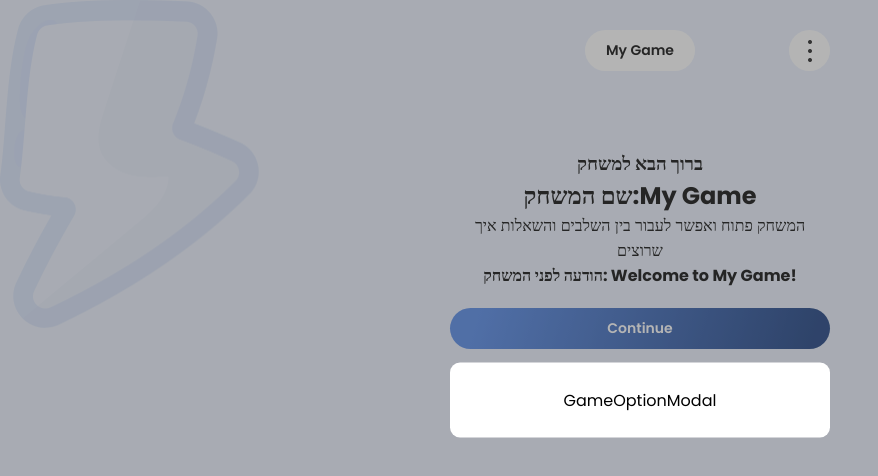
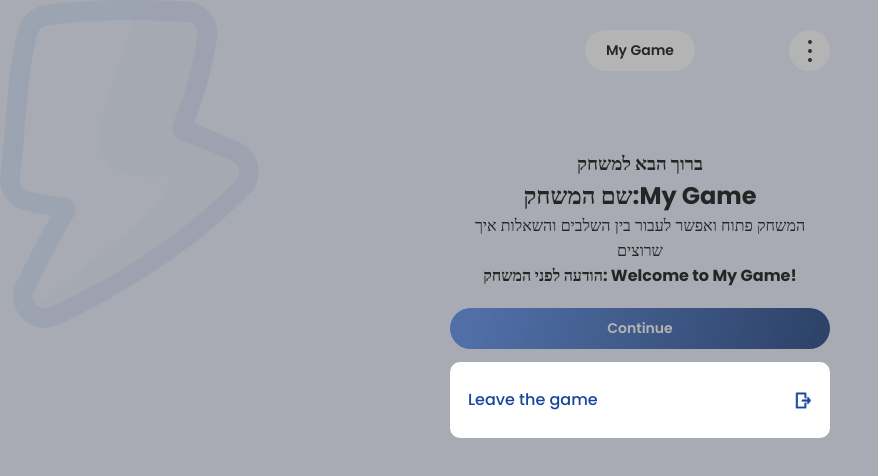
Before and after one commit to chenMordechai/Playspace-front, a React (Vite) app: page /game/1 in a window 1280 px wide. Both pictures are taken after a click on the button 809 px from the left and 50 px from the top of the page. Shown: the top 476 px of the page, without its empty margins (0-878 px from the left). Built offline with nearby package versions, Linux system fonts and the light colour scheme.

Commit message:
game option modal scss

```diff
--- a/src/assets/style/cmps/_GameOptionModal.scss
+++ b/src/assets/style/cmps/_GameOptionModal.scss
@@ -7,12 +7,14 @@
     padding-bottom: 15px;
     width: 380px;
     border-radius: 10px;
-    padding: 25px 10px;
+    padding: 26px 18px;
     background-color: white;
+
+    @include flex(row, center, space-between);
 
     @include for-mobile-layout {
         position: absolute;
-        bottom: 0px;
+        bottom: 9px;
         left: 0;
         translate: 0;
         border-radius: 30px 30px 0 0;
@@ -20,4 +22,21 @@
         // height: 356px;
         width: calc(100%);
     }
+
+    span {
+        width: 130px;
+        height: 24px;
+        font-family: Poppins;
+        font-size: 16px;
+        font-weight: 500;
+        line-height: 24px;
+        text-align: left;
+        width: max-content;
+        color: var(--primary-35);
+    }
+
+    img {
+        width: 18.92px;
+        height: 19.2px;
+    }
 }
--- a/src/assets/style/pages/_Game.scss
+++ b/src/assets/style/pages/_Game.scss
@@ -57,7 +57,7 @@
                 }
             }
 
-            span {
+            span.space {
                 width: 41px;
                 height: 41px;
             }
--- a/src/cmps/GameOptionModal.jsx
+++ b/src/cmps/GameOptionModal.jsx
@@ -1,8 +1,10 @@
+import leave from '../assets/img/leave.png'
 
 export function GameOptionModal() {
     return (
         <section className="game-option-modal">
-            GameOptionModal
+            <span>Leave the game</span>
+            <img src={leave} alt="" />
         </section>
     )
 }
--- a/src/pages/Game.jsx
+++ b/src/pages/Game.jsx
@@ -244,7 +244,7 @@ export function Game() {
             </div>
             <div className="layer-1">
                 <div className="game-header">
-                    <span></span>
+                    <span className="space"></span>
                     <button className="game-name">{game.name}</button>
                     <button onClick={onToggleOpenGameOptionModal} className="points"><img src={points} /></button>
                     {openGameOptionModal && <GameOptionModal />}
```
Also changed, not shown: src/assets/img/leave.png (added).
